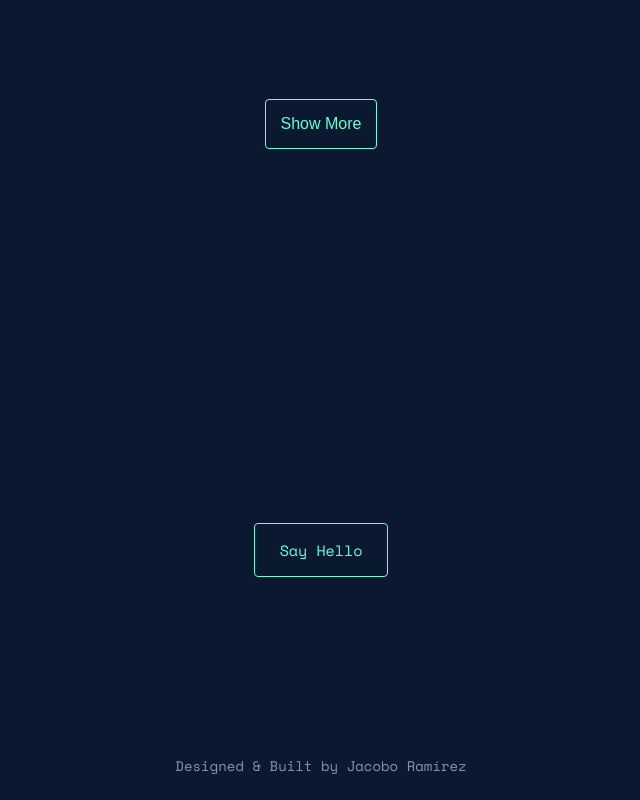
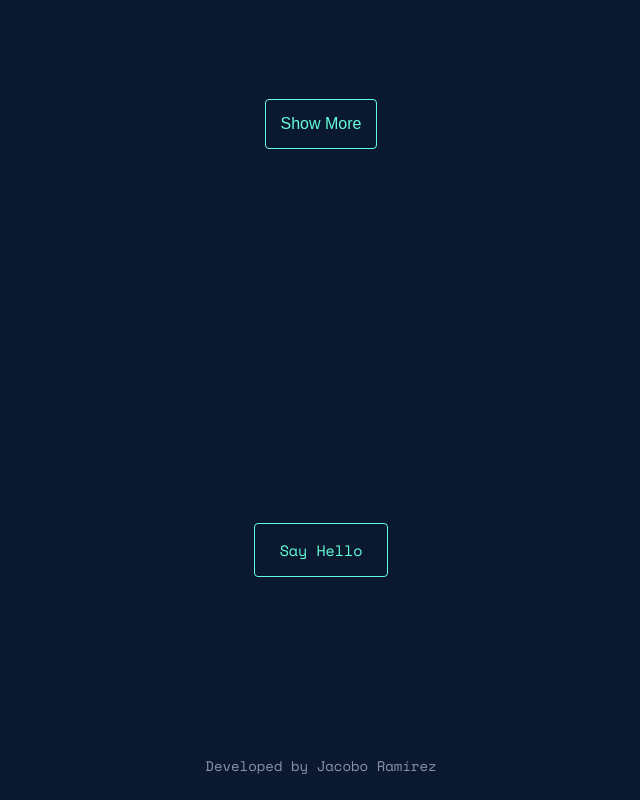
Before and after one commit to jacob-rgb/Portfolio---React, a React (Create React App) app: page / in a window 1280 px wide. Shown: the part 4016-4816 px from the top of the page, without its empty margins (319-959 px from the left). Built offline with nearby package versions, Linux system fonts and the light colour scheme.

Commit message:
footer label

```diff
--- a/src/portfolio/components/Footer.tsx
+++ b/src/portfolio/components/Footer.tsx
@@ -14,7 +14,7 @@ export const Footer = ({language = 'en'}: Props) => {
                     <li><a rel='noreferrer' href="https://www.linkedin.com/in/jacobo-ram%C3%ADrez-rivera-1a6b691b5/" target="_blank"><i className='bx bxl-linkedin' ></i></a></li>
             </ul>
         </div>
-        <p >{ language === 'en' ? 'Designed & Built by Jacobo Ramírez' : 'Diseñado y Desarrollado por Jacobo Ramírez'}</p>
+        <p >{ language === 'en' ? 'Developed by Jacobo Ramírez' : 'Desarrollado por Jacobo Ramírez'}</p>
     </footer>
     )
 }
```
